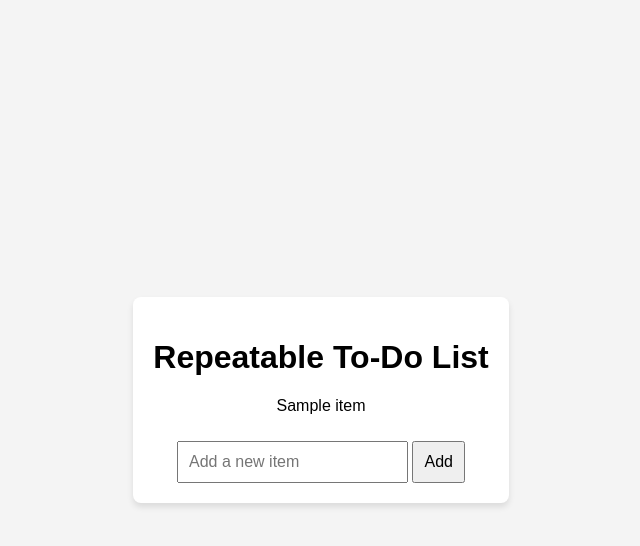
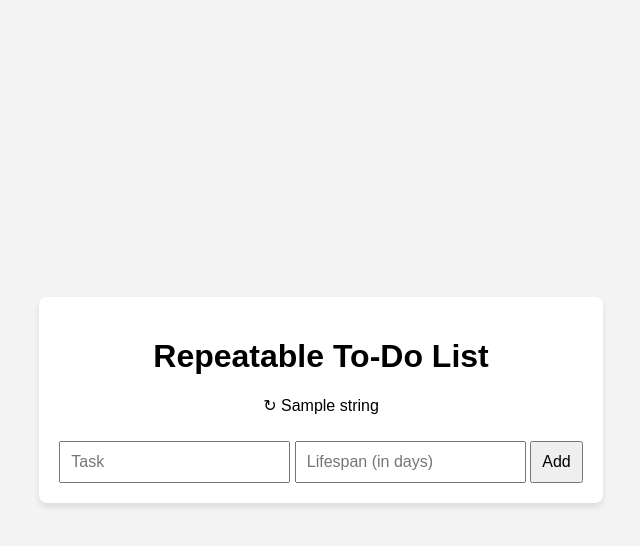
Before and after one commit to ArsenZv/hometasks-dashboard, a Flask app: template templates/index.html in a window 1280 px wide. Shown: the top 546 px of the page, without its empty margins (319-959 px from the left). Run offline with Flask 3, Linux system fonts and the light colour scheme; the template is opened without the code that fills it: most values are stand-ins (such as "Sample title", 1, 10 or a date in 2020).

Commit message:
Added the lifespan counter
And added the timestamp when the item was created

```diff
--- a/app.py
+++ b/app.py
@@ -1,7 +1,10 @@
 from flask import Flask, render_template, request, jsonify
 import json
+from datetime import datetime
 
 app = Flask(__name__)
+app.config['TEMPLATES_AUTO_RELOAD'] = True
+app.jinja_env.auto_reload = True
 
 DATA_FILE = 'data.json'
 
@@ -24,12 +27,25 @@ def index():
 @app.route('/add', methods=['POST'])
 def add_item():
     data = load_data()
-    new_item = request.json.get('item')
-    if new_item:
+    new_item = {
+        'string': request.json.get('string'),
+        'lifespan': request.json.get('lifespan'),
+        'date_added': datetime.now().isoformat()
+    }
+    if new_item['string'] and isinstance(new_item['lifespan'], (int, float)):
         data.append(new_item)
         save_data(data)
         return jsonify({'success': True, 'items': data})
     return jsonify({'success': False}), 400
 
+@app.route('/refresh/<int:item_index>', methods=['POST'])
+def refresh_item(item_index):
+    data = load_data()
+    if 0 <= item_index < len(data):
+        data[item_index]['date_added'] = datetime.now().isoformat()
+        save_data(data)
+        return jsonify({'success': True, 'item': data[item_index]})
+    return jsonify({'success': False}), 400
+
 if __name__ == '__main__':
     app.run(debug=True)
--- a/static/app.js
+++ b/static/app.js
@@ -1,22 +1,34 @@
 document.getElementById('add-button').addEventListener('click', () => {
-    const newItem = document.getElementById('new-item').value;
-    if (newItem) {
+    const newString = document.getElementById('new-item').value;
+    const newLifespan = parseFloat(document.getElementById('new-lifespan').value);
+    if (newString && !isNaN(newLifespan)) {
         fetch('/add', {
             method: 'POST',
             headers: {
                 'Content-Type': 'application/json'
             },
-            body: JSON.stringify({ item: newItem })
+            body: JSON.stringify({ string: newString, lifespan: newLifespan })
         })
         .then(response => response.json())
         .then(data => {
             if (data.success) {
-                const list = document.getElementById('todo-list');
-                const listItem = document.createElement('li');
-                listItem.textContent = newItem;
-                list.appendChild(listItem);
-                document.getElementById('new-item').value = '';
+                location.reload();
             }
         });
     }
 });
+
+document.querySelectorAll('.refresh-icon').forEach(icon => {
+    icon.addEventListener('click', () => {
+        const itemIndex = icon.getAttribute('data-index');
+        fetch(`/refresh/${itemIndex}`, {
+            method: 'POST'
+        })
+        .then(response => response.json())
+        .then(data => {
+            if (data.success) {
+                location.reload();
+            }
+        });
+    });
+});
--- a/templates/index.html
+++ b/templates/index.html
@@ -11,10 +11,14 @@
         <h1>Repeatable To-Do List</h1>
         <ul id="todo-list">
             {% for item in items %}
-                <li>{{ item }}</li>
+                <li>
+                    <span class="refresh-icon" data-index="{{ loop.index0 }}">↻</span>
+                    {{ item.string }}
+                </li>
             {% endfor %}
         </ul>
-        <input type="text" id="new-item" placeholder="Add a new item">
+        <input type="text" id="new-item" placeholder="Task">
+        <input type="number" id="new-lifespan" placeholder="Lifespan (in days)" step="0.1">
         <button id="add-button">Add</button>
     </div>
     <script src="/static/app.js"></script>
```
